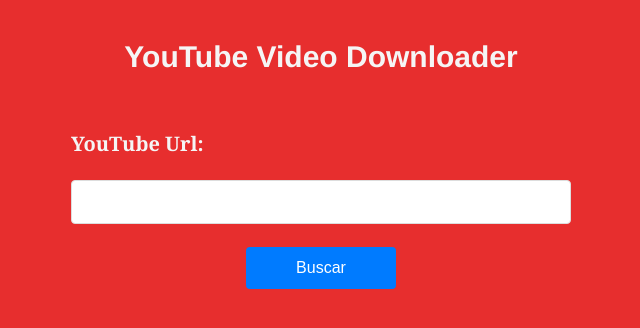
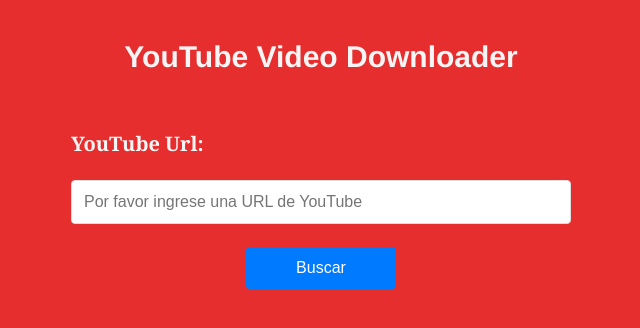
Before and after one commit to Drone181/Pagina-Descarga-YouTube, a Flask app: page / in a window 1280 px wide. Shown: the top 328 px of the page, without its empty margins (319-959 px from the left). Run offline with Flask 3, Linux system fonts and the light colour scheme.

Commit message:
Update index.html

```diff
--- a/templates/index.html
+++ b/templates/index.html
@@ -1,16 +1,35 @@
-<!-- index.html -->
-{% extends './layout.html' %}
+{% extends 'layout.html' %}
 
-{% block title %}{{data.Titulo}}{% endblock %}
+{% block title %}{{ data.Titulo }}{% endblock %}
 
 {% block body %}
-<div id="main_text">
-    {{data.bienvenida}}
+<div class="contenedor">
+    <div id="main_text">
+        {{ data.bienvenida }}
+    </div>
+
+    <form id="youtubeForm" action="{{ url_for('search_video') }}" method="GET">
+        <label for="youtube-url">YouTube Url:</label>
+        <input type="text" id="youtube-url" name="url" placeholder="Por favor ingrese una URL de YouTube" required>
+        <button type="submit">Buscar</button>
+    </form>
+
+    {% if data.error %}
+    <div class="alert alert-error" style="display: block;">
+        {{ data.error }}
+    </div>
+    {% endif %}
 </div>
+{% endblock %}
 
-<form action="/search_video" id="youtubeForm" method="GET">
-    <label for="youtube-url">YouTube Url:</label>
-    <input type="text" id="youtube-url" name="url">
-    <button type="submit">Buscar</button>
-</form>
+{% block scripts %}
+<script>
+document.getElementById('youtubeForm').addEventListener('submit', function(e) {
+    const url = document.getElementById('youtube-url').value;
+    if (!url.includes('youtube.com') && !url.includes('youtu.be')) {
+        e.preventDefault();
+        alert('Por favor ingrese una URL válida de YouTube');
+    }
+});
+</script>
 {% endblock %}
```
